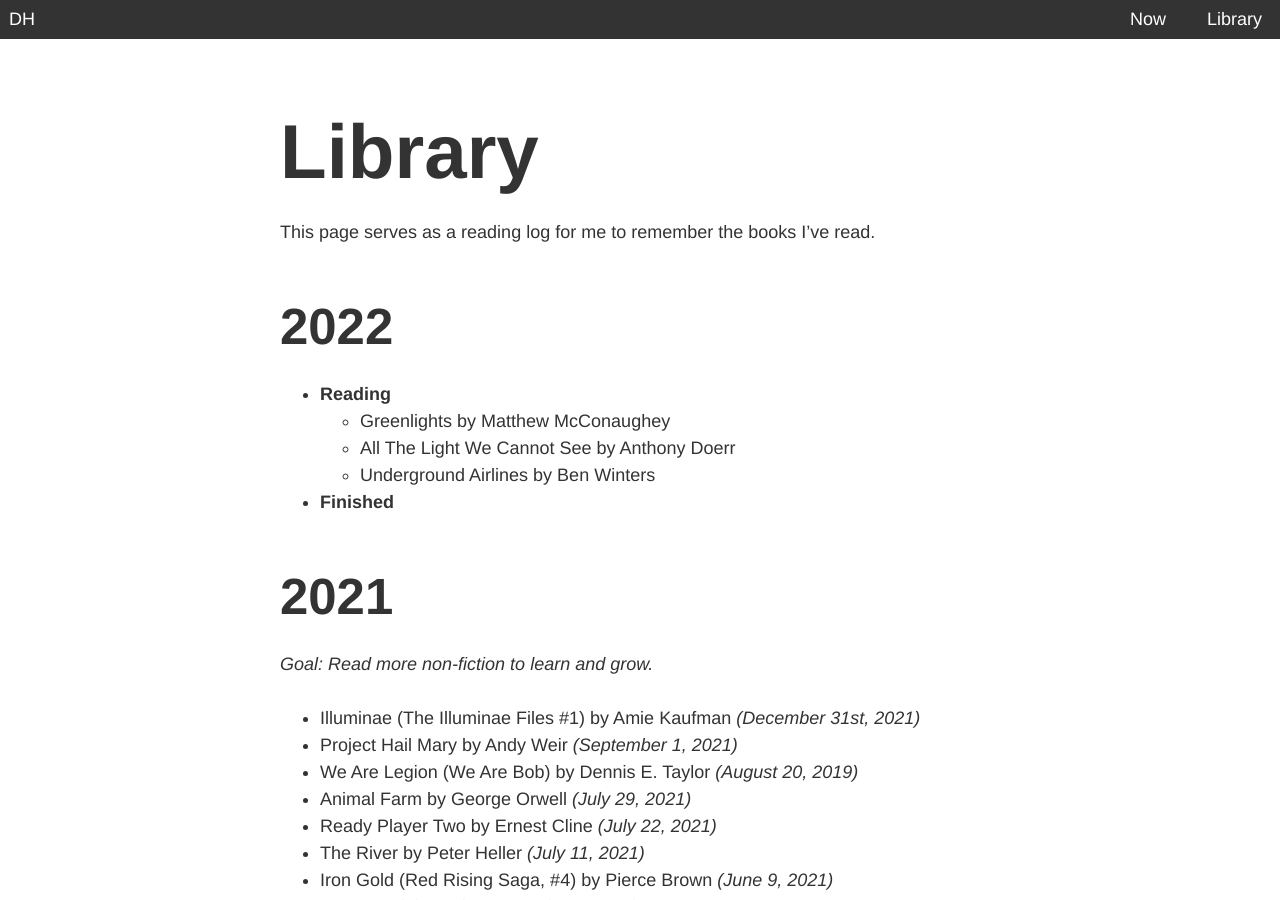
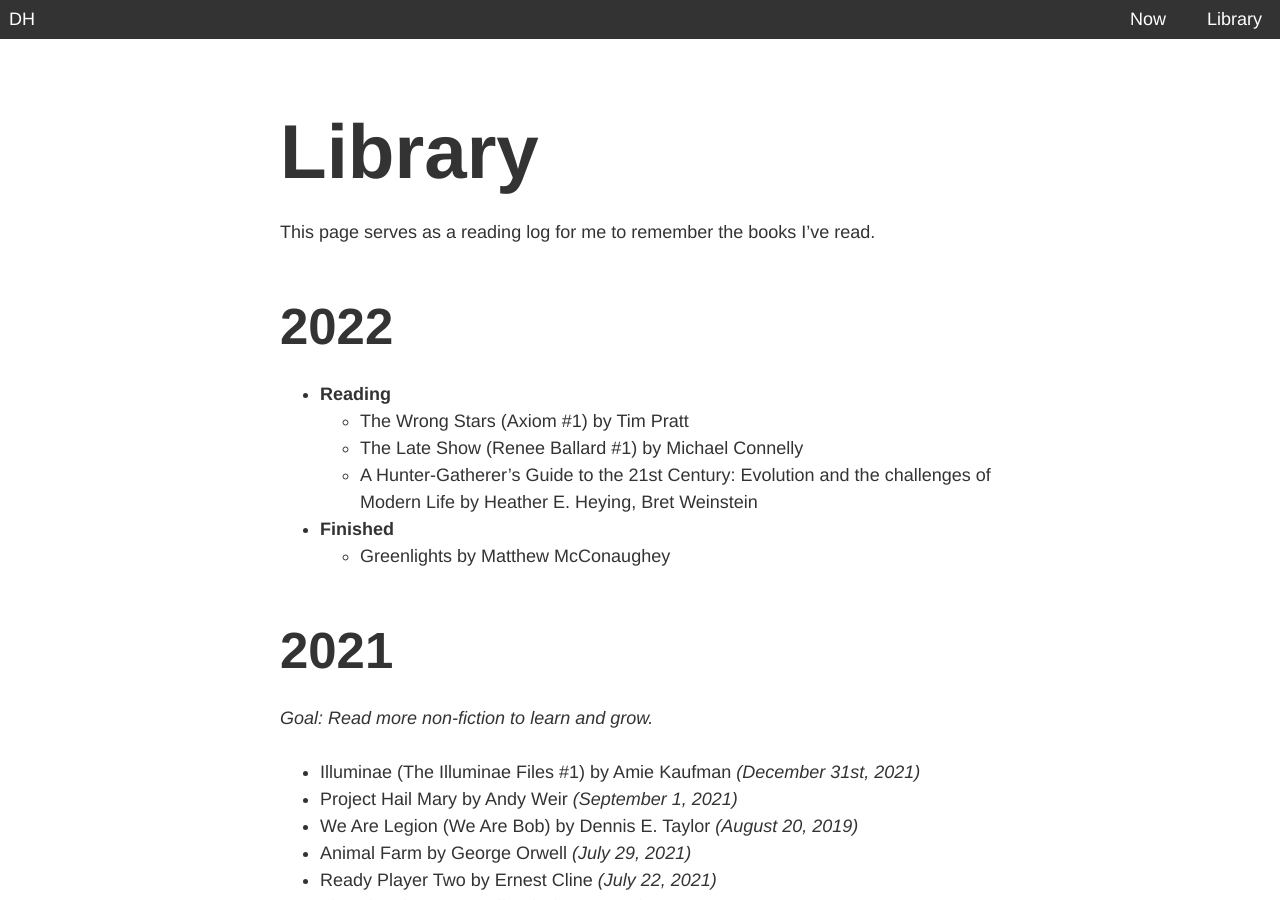
Before and after one commit to dahenson/dahenson.github.io, a Jekyll site: the page built from library.md, in a window 1280 px wide and 900 px high. Built offline with Jekyll 4.4.1, drawn with Linux system fonts in a browser that asks for light colours.

Commit message:
Updates to the library

```diff
--- a/library.md
+++ b/library.md
@@ -8,10 +8,11 @@ This page serves as a reading log for me to remember the books I’ve read.
 ## 2022
 
 - **Reading**
+  - The Wrong Stars (Axiom #1) by Tim Pratt
+  - The Late Show (Renee Ballard #1) by Michael Connelly
+  - A Hunter-Gatherer's Guide to the 21st Century: Evolution and the challenges of Modern Life by Heather E. Heying, Bret Weinstein
+- **Finished**
   - Greenlights by Matthew McConaughey
-  - All The Light We Cannot See by Anthony Doerr
-  - Underground Airlines by Ben Winters
-- **Finished**
 
 ## 2021
 
```
